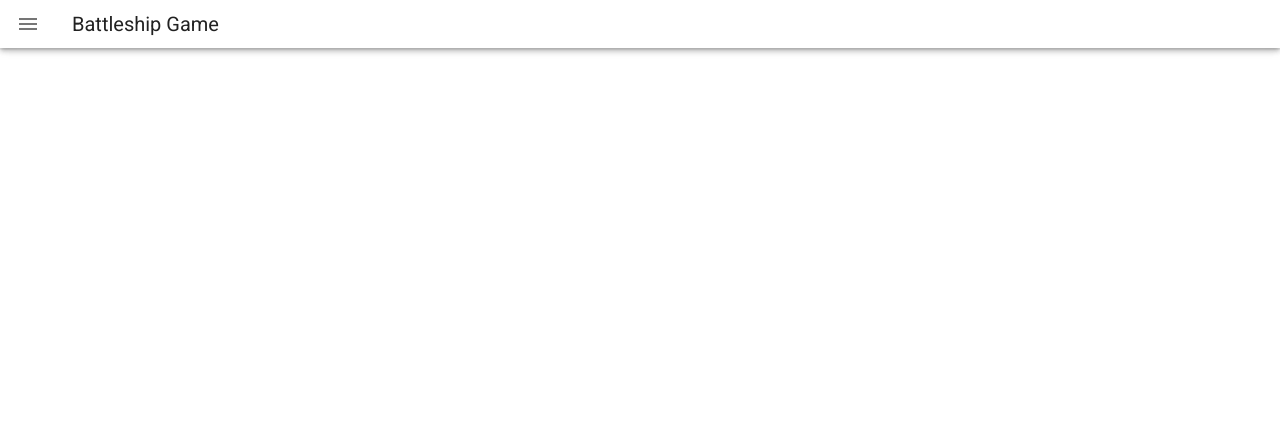
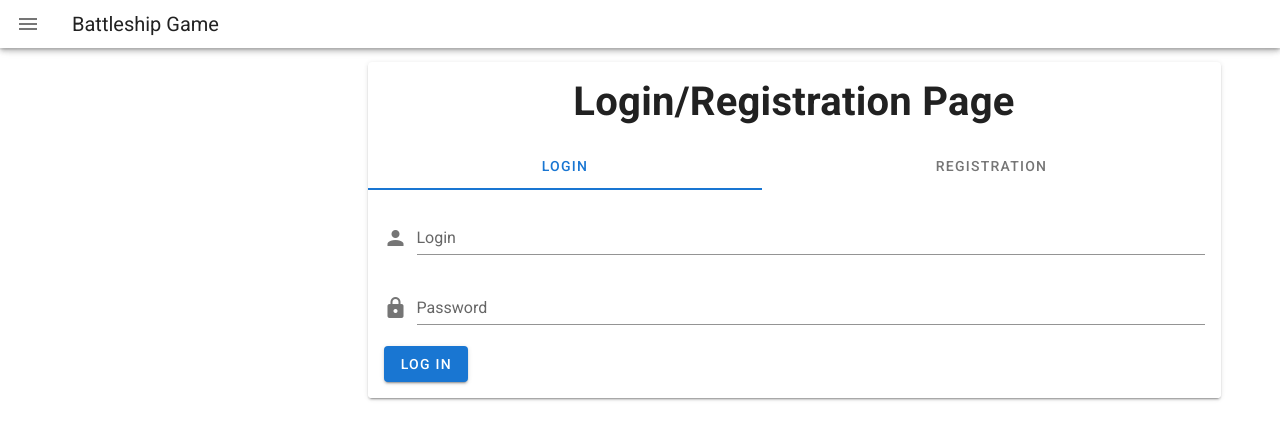
Before and after one commit to LeslieJR/BattleshipGameVue, a Vue app: page /registration in a window 1280 px wide. Shown: the top 440 px of the page. Built offline with nearby package versions, Linux system fonts and the light colour scheme; what vuejs-smart-table would draw is missing.

Commit message:
Login and Registration Tabs (same view)

```diff
--- a/src/App.vue
+++ b/src/App.vue
@@ -6,7 +6,7 @@
           <router-link to="/game_view/:gp">Game</router-link>
         </v-list-item>
         <v-list-item>
-          <router-link to="/login">Login</router-link>
+          <router-link to="/registration">Login/Registration</router-link>
         </v-list-item>
         <v-list-item>
           <router-link to="/">Home</router-link>
--- a/src/router.js
+++ b/src/router.js
@@ -18,6 +18,11 @@ export default new Router({
       component: () => import('./views/Login.vue')
     },
     {
+      path: '/registration',
+      name: 'registration',
+      component: () => import('./views/Registration.vue')
+    },
+    {
       path: '/game_view/:gp',
       name: 'game',
       component: () => import('./views/Gameview.vue'),
--- a/src/views/Home.vue
+++ b/src/views/Home.vue
@@ -1,6 +1,8 @@
 <template>
   <div>
     <h1>Game Manager</h1>
+    <p v-if="player != 'guest'">Welcome {{ player.email }}</p>
+    <p v-else>You're not logged in (Guest view)</p>
     <v-table :data="results">
       <thead slot="head">
         <th>Game id</th>
@@ -10,7 +12,7 @@
       </thead>
       <tbody slot="body">
         <tr v-for="result in results" :key="result.id">
-          <td>np{{ result.id }}</td>
+          <td>{{ result.id }}</td>
           <td>
             {{ result.creation | moment("dddd, MMMM Do YYYY, h:mm:ss a") }}
           </td>
@@ -54,7 +56,8 @@ export default {
   data() {
     return {
       results: [],
-      scores: []
+      scores: [],
+      player: "guest" //if there is not a user logged in --> guest
     };
   },
   created() {
@@ -63,7 +66,8 @@ export default {
         return response.json();
       })
       .then(json => {
-        this.results = json;
+        this.results = json.games;
+        this.player = json.player; //is there is a user logged in
         console.log(json);
       });
   },
@@ -87,10 +91,7 @@ export default {
       return this.scores.sort(function(a, b) {
         var result = b.total - a.total;
         if (result === 0) {
-          result = b.wins - a.wins;
-          if (result === 0) {
-            result = a.loses - b.loses;
-          }
+          result = a.wins + a.loses + a.ties - (b.wins + b.loses + b.ties); //to compare by the games played
         }
         return result;
       });
--- a/src/views/Login.vue
+++ b/src/views/Login.vue
@@ -11,7 +11,7 @@
             prepend-icon="mdi-account"
             v-model="userName"
           ></v-text-field>
-<!-- v-model to update the data that is returned and after used to do the POST method during the fetch -->
+          <!-- v-model to update the data that is returned and after used to do the POST method during the fetch -->
           <v-text-field
             id="password"
             label="Password"
@@ -30,7 +30,15 @@
     <v-card max-width="400">
       <v-card-actions>
         <div class="flex-grow-1"><p>If you're already logged in:</p></div>
-        <v-btn color="primary">Log out</v-btn>
+        <v-btn color="primary" @click="logout">Log out</v-btn>
+      </v-card-actions>
+    </v-card>
+    <v-card max-width="400">
+      <v-card-actions>
+        <div class="flex-grow-1">
+          <p>To create an account:</p>
+          <router-link to="/registration">Registration</router-link>
+        </div>
       </v-card-actions>
     </v-card>
   </div>
@@ -46,19 +54,35 @@ export default {
   },
   methods: {
     login() {
-      console.log("login");
-      var ourData = {
-        userName: this.userName,
-        password: this.password
-      };
-
       fetch("/api/login", {
         credentials: "include",
         headers: {
           "Content-Type": "application/x-www-form-urlencoded"
         },
         method: "POST",
-        body: this.getBody(ourData)
+        body: this.getBody({
+          userName: this.userName,
+          password: this.password
+        })
+      })
+        .then(data => {
+          console.log("Request success: ", data);
+          if (data.ok) {
+            // if the request success and the data is ok, so the user is logged in, we want to change the view (from the login view to the home view (path: /s))
+            this.$router.push("/");
+          }
+        })
+        .catch(function(error) {
+          console.log("Request failure: ", error);
+        });
+    },
+    logout() {
+      fetch("/api/logout", {
+        credentials: "include",
+        headers: {
+          "Content-Type": "application/x-www-form-urlencoded"
+        },
+        method: "POST"
       })
         .then(function(data) {
           console.log("Request success: ", data);
--- /dev/null
+++ b/src/views/Registration.vue
@@ -0,0 +1,147 @@
+<template>
+  <div class="container">
+    <v-app>
+      <v-card>
+        <v-card-title class="text-center justify-center py-6">
+          <h1>Login/Registration Page</h1>
+        </v-card-title>
+
+        <v-tabs v-model="tab" background-color="transparent" grow>
+          <v-tab v-for="item in items" :key="item">
+            {{ item }}
+          </v-tab>
+        </v-tabs>
+
+        <v-tabs-items v-model="tab">
+          <v-tab-item v-for="(item, k) in items" :key="item">
+            <v-card flat>
+              <v-card-text v-if="k == 0">
+                <!-- to differentiate login and registration -->
+                <v-form>
+                  <v-text-field
+                    label="Login"
+                    name="login"
+                    type="text"
+                    prepend-icon="mdi-account"
+                    v-model="userName"
+                  ></v-text-field>
+                  <!-- v-model to update the data that is returned and after used to do the POST method during the fetch -->
+                  <v-text-field
+                    id="password"
+                    label="Password"
+                    name="password"
+                    type="password"
+                    prepend-icon="mdi-lock"
+                    v-model="password"
+                  ></v-text-field>
+                </v-form>
+                <div class="flex-grow-1"></div>
+                <v-btn color="primary" @click="login">Log In</v-btn>
+              </v-card-text>
+              <v-card-text v-else>
+                <v-form>
+                  <v-text-field
+                    label="username"
+                    name="userName"
+                    type="text"
+                    prepend-icon="mdi-account"
+                    v-model="userName"
+                  ></v-text-field>
+                  <!-- v-model to update the data that is returned and after used to do the POST method during the fetch -->
+                  <v-text-field
+                    id="password"
+                    label="password"
+                    name="password"
+                    type="password"
+                    prepend-icon="mdi-lock"
+                    v-model="password"
+                  ></v-text-field>
+                </v-form>
+                <v-btn color="primary" @click="register">Sign Up</v-btn>
+              </v-card-text>
+            </v-card>
+          </v-tab-item>
+        </v-tabs-items>
+      </v-card>
+    </v-app>
+  </div>
+</template>
+<script>
+export default {
+  data() {
+    return {
+      userName: "",
+      password: "",
+      tab: null,
+      items: ["Login", "Registration"]
+    };
+  },
+  methods: {
+    register() {
+      fetch("/api/players", {
+        credentials: "include",
+        method: "POST",
+        headers: {
+          "Content-Type": "application/x-www-form-urlencoded"
+        },
+        body: this.getBody({
+          userName: this.userName,
+          password: this.password
+        })
+      })
+        .then(response => {
+          if (response.ok) {
+            this.login();
+          }
+          return response.json();
+        })
+        .then(json => {
+          console.log("Response:", json);
+          if (json) {
+            this.$router.push("/");
+          }
+        })
+        .catch(function(error) {
+          console.log("Request failed", error);
+        });
+    },
+    getBody(json) {
+      var body = [];
+      for (var key in json) {
+        var encKey = encodeURIComponent(key);
+        var encVal = encodeURIComponent(json[key]);
+        body.push(encKey + "=" + encVal);
+      }
+      return body.join("&");
+    },
+    login() {
+      fetch("/api/login", {
+        credentials: "include",
+        headers: {
+          "Content-Type": "application/x-www-form-urlencoded"
+        },
+        method: "POST",
+        body: this.getBody({
+          userName: this.userName,
+          password: this.password
+        })
+      })
+        .then(data => {
+          console.log("Request success: ", data);
+          if (data.ok) {
+            // if the request success and the data is ok, so the user is logged in, we want to change the view (from the login view to the home view (path: /s))
+            this.$router.push("/");
+          }
+        })
+        .catch(function(error) {
+          console.log("Request failure: ", error);
+        });
+    }
+  }
+};
+</script>
+<style scoped>
+.container {
+  padding-left: 25%;
+}
+</style>
```
